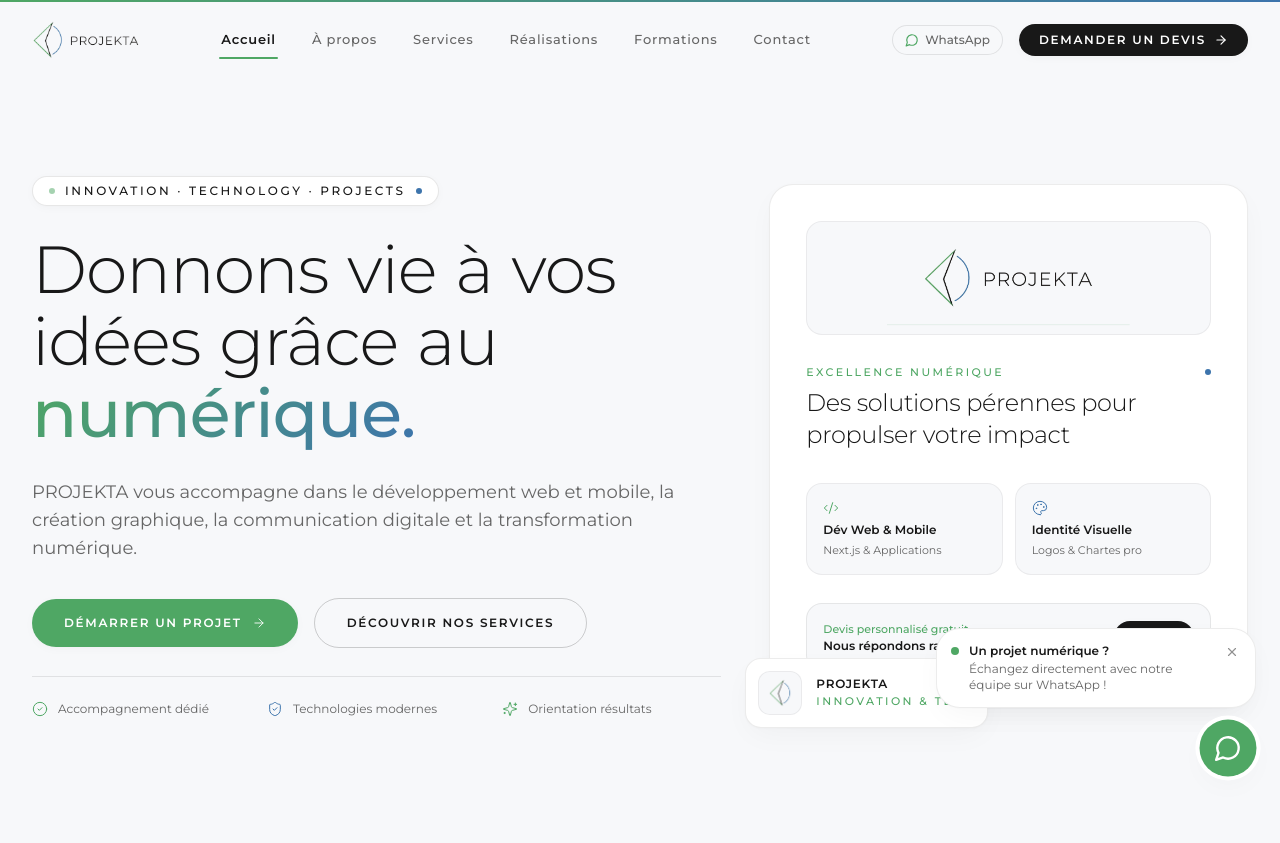
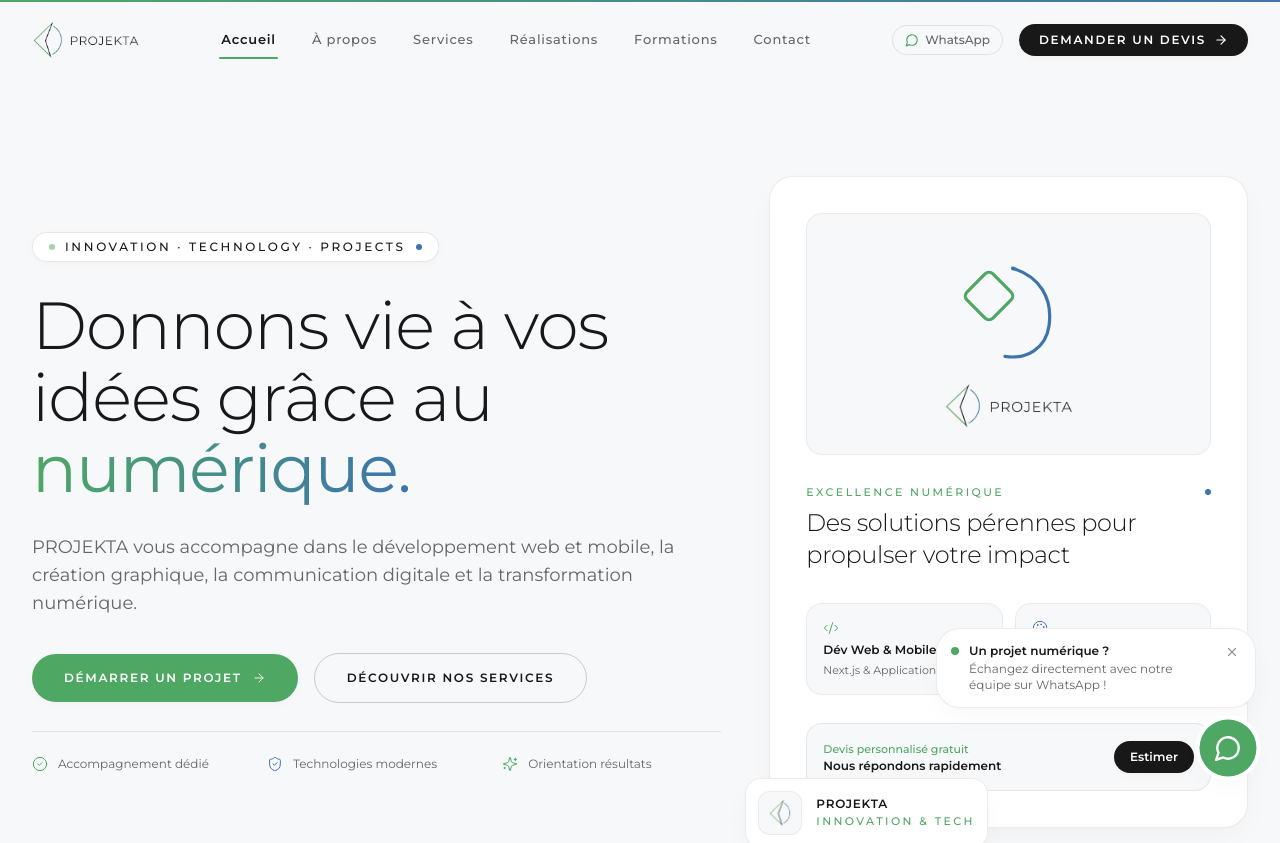
Before and after one commit to sorail742/projekta, a Next.js app: page / in a window 1280 px wide. Shown: the top 843 px of the page. Built offline with nearby package versions, Linux system fonts and the light colour scheme.

Commit message:
feat(hero): refactor hero section with word spaces fix, aria-label, stroke drawing, progressive fill button and parallax

```diff
--- a/src/components/home/HeroSection.tsx
+++ b/src/components/home/HeroSection.tsx
@@ -14,36 +14,36 @@ import {
 } from "lucide-react";
 import { COMPANY_INFO } from "@/data/company";
 
-// Courbe de transition demandée : cubic-bezier(0.22, 1, 0.36, 1)
+// Courbe d'animation spécifiée : cubic-bezier(0.22, 1, 0.36, 1)
 const EASE_PREMIUM = [0.22, 1, 0.36, 1] as const;
 
 export function HeroSection() {
   const sectionRef = useRef<HTMLElement>(null);
   const shouldReduceMotion = useReducedMotion();
 
-  // Effet de parallaxe léger au scroll sur les formes d'arrière-plan
+  // Parallaxe au scroll sur les grandes formes géométriques d'arrière-plan
   const { scrollYProgress } = useScroll({
     target: sectionRef,
     offset: ["start start", "end start"],
   });
 
-  const parallaxDiamondY = useTransform(scrollYProgress, [0, 1], [0, -50]);
-  const parallaxArcY = useTransform(scrollYProgress, [0, 1], [0, 35]);
-  const parallaxRotate = useTransform(scrollYProgress, [0, 1], [0, 8]);
+  const parallaxDiamondY = useTransform(scrollYProgress, [0, 1], [0, -60]);
+  const parallaxArcY = useTransform(scrollYProgress, [0, 1], [0, 45]);
+  const parallaxRotate = useTransform(scrollYProgress, [0, 1], [0, 6]);
 
-  // Variantes du conteneur pour l'animation en cascade (stagger)
+  // Conteneur principal pour la cascade (étiquette -> titre -> sous-titre -> boutons)
   const containerVariants = {
     hidden: { opacity: shouldReduceMotion ? 1 : 0 },
     visible: {
       opacity: 1,
       transition: {
-        staggerChildren: shouldReduceMotion ? 0 : 0.08,
-        delayChildren: shouldReduceMotion ? 0 : 0.1,
+        staggerChildren: shouldReduceMotion ? 0 : 0.09,
+        delayChildren: shouldReduceMotion ? 0 : 0.08,
       },
     },
   };
 
-  // Variantes pour chaque élément : fade + translation de 24px, durée 0.7s, cubic-bezier(0.22, 1, 0.36, 1)
+  // Animation unifiée demandée : fade + translateY 24px, 0.7s, cubic-bezier(0.22, 1, 0.36, 1)
   const itemVariants = {
     hidden: {
       opacity: shouldReduceMotion ? 1 : 0,
@@ -59,7 +59,7 @@ export function HeroSection() {
     },
   };
 
-  // Variantes pour le dessin des traits vectoriels (stroke-dasharray / stroke-dashoffset)
+  // Animation de tracé vectoriel au chargement (stroke-dashoffset via pathLength)
   const strokeDrawVariants = {
     hidden: {
       pathLength: shouldReduceMotion ? 1 : 0,
@@ -70,7 +70,7 @@ export function HeroSection() {
       opacity: 1,
       transition: {
         pathLength: {
-          duration: shouldReduceMotion ? 0 : 1.4,
+          duration: shouldReduceMotion ? 0 : 1.5,
           ease: EASE_PREMIUM,
           delay: shouldReduceMotion ? 0 : customDelay,
         },
@@ -82,7 +82,7 @@ export function HeroSection() {
     }),
   };
 
-  // Titre découpé mot par mot pour l'animation en cascade
+  // Mots du titre pour l'animation mot par mot
   const titleWords = [
     { text: "Donnons", isGradient: false },
     { text: "vie", isGradient: false },
@@ -101,21 +101,21 @@ export function HeroSection() {
     >
       {/* =========================================================================
           ARRIÈRE-PLAN GÉOMÉTRIQUE : GRANDES FORMES EN TRAITS FINS (LOSANGE & ARC)
-          Inspirées du symbole du logo (vert #4FA764 & bleu #3D74AC à 10-15% d'opacité)
-          avec parallaxe au scroll et tracé animé au chargement.
+          Vert (#4FA764) et Bleu (#3D74AC) à 10-15 % d'opacité, léger parallaxe au scroll
+          et animation de tracé (stroke-dashoffset) au chargement.
       ========================================================================= */}
       <div className="absolute inset-0 pointer-events-none overflow-hidden select-none -z-10">
-        {/* Halos lumineux d'ambiance très doux */}
-        <div className="absolute -top-32 left-1/4 w-[520px] h-[520px] bg-primary/5 rounded-full blur-3xl" />
-        <div className="absolute top-1/3 -right-20 w-[600px] h-[600px] bg-secondary/5 rounded-full blur-3xl" />
+        {/* Halos d'ambiance très subtils */}
+        <div className="absolute -top-40 left-1/4 w-[540px] h-[540px] bg-primary/[0.04] rounded-full blur-3xl" />
+        <div className="absolute top-1/3 -right-24 w-[620px] h-[620px] bg-secondary/[0.04] rounded-full blur-3xl" />
 
-        {/* Grand Losange (Diamond / Chevron apex) en vert à 12-14% d'opacité avec parallaxe */}
+        {/* Grand Losange vert (#4FA764) à 12-14 % d'opacité avec parallaxe */}
         <motion.div
           style={{
             y: shouldReduceMotion ? 0 : parallaxDiamondY,
             rotate: shouldReduceMotion ? 0 : parallaxRotate,
           }}
-          className="absolute -top-16 -left-20 sm:-left-10 lg:left-12 w-[420px] h-[420px] sm:w-[540px] sm:h-[540px]"
+          className="absolute -top-16 -left-20 sm:-left-10 lg:left-10 w-[440px] h-[440px] sm:w-[560px] sm:h-[560px]"
         >
           <svg
             viewBox="0 0 500 500"
@@ -123,13 +123,13 @@ export function HeroSection() {
             xmlns="http://www.w3.org/2000/svg"
             className="w-full h-full"
           >
-            {/* Losange extérieur vert (#4FA764) */}
+            {/* Losange extérieur en trait fin 1.5px */}
             <motion.rect
               x="250"
               y="50"
               width="280"
               height="280"
-              rx="16"
+              rx="18"
               transform="rotate(45 250 50)"
               stroke="#4FA764"
               strokeWidth="1.5"
@@ -139,15 +139,15 @@ export function HeroSection() {
               variants={strokeDrawVariants}
               initial="hidden"
               animate="visible"
-              custom={0.2}
+              custom={0.15}
             />
-            {/* Losange concentrique intérieur pour la finesse architecturale */}
+            {/* Losange intérieur concentrique avec tracé discontinu */}
             <motion.rect
               x="250"
               y="90"
               width="220"
               height="220"
-              rx="12"
+              rx="14"
               transform="rotate(45 250 90)"
               stroke="#4FA764"
               strokeWidth="1"
@@ -156,17 +156,17 @@ export function HeroSection() {
               variants={strokeDrawVariants}
               initial="hidden"
               animate="visible"
-              custom={0.4}
+              custom={0.35}
             />
           </svg>
         </motion.div>
 
-        {/* Grand Arc de Cercle en bleu (#3D74AC) à 12-15% d'opacité avec parallaxe */}
+        {/* Grand Arc de Cercle bleu (#3D74AC) à 12-15 % d'opacité avec parallaxe */}
         <motion.div
           style={{
             y: shouldReduceMotion ? 0 : parallaxArcY,
           }}
-          className="absolute top-1/4 -right-28 sm:-right-16 lg:right-6 w-[480px] h-[480px] sm:w-[620px] sm:h-[620px]"
+          className="absolute top-1/4 -right-28 sm:-right-16 lg:right-4 w-[500px] h-[500px] sm:w-[640px] sm:h-[640px]"
         >
           <svg
             viewBox="0 0 600 600"
@@ -174,9 +174,9 @@ export function HeroSection() {
             xmlns="http://www.w3.org/2000/svg"
             className="w-full h-full"
           >
-            {/* Grand arc inspiré du tracé droit du logo */}
+            {/* Grand arc inspiré de la courbure droite du logo */}
             <motion.path
-              d="M 300,60 A 240,240 0 1,1 80,380"
+              d="M 300,50 A 250,250 0 1,1 70,390"
               stroke="#3D74AC"
               strokeWidth="1.5"
               strokeOpacity="0.14"
@@ -184,28 +184,28 @@ export function HeroSection() {
               variants={strokeDrawVariants}
               initial="hidden"
               animate="visible"
-              custom={0.3}
+              custom={0.25}
             />
             {/* Second arc concentrique très fin */}
             <motion.path
-              d="M 300,100 A 200,200 0 1,1 120,360"
+              d="M 300,90 A 210,210 0 1,1 110,370"
               stroke="#3D74AC"
               strokeWidth="1"
-              strokeOpacity="0.09"
-              strokeDasharray="6 8"
+              strokeOpacity="0.08"
+              strokeDasharray="5 7"
               strokeLinecap="round"
               variants={strokeDrawVariants}
               initial="hidden"
               animate="visible"
-              custom={0.5}
+              custom={0.45}
             />
-            {/* Point de repère géométrique discret */}
+            {/* Repère discret */}
             <motion.circle
               cx="300"
-              cy="60"
+              cy="50"
               r="3.5"
               fill="#3D74AC"
-              fillOpacity="0.25"
+              fillOpacity="0.22"
               variants={strokeDrawVariants}
               initial="hidden"
               animate="visible"
@@ -214,7 +214,7 @@ export function HeroSection() {
           </svg>
         </motion.div>
 
-        {/* Trame de grille de repères 1px ultra discrète */}
+        {/* Trame de grille 1px ultra discrète */}
         <div
           className="absolute inset-0 opacity-[0.03]"
           style={{
@@ -230,7 +230,7 @@ export function HeroSection() {
         <div className="grid grid-cols-1 lg:grid-cols-12 gap-16 lg:gap-12 items-center">
           {/* =========================================================================
               COLONNE GAUCHE : ANIMATION EN CASCADE (STAGGER)
-              Étiquette -> Titre mot par mot -> Sous-titre -> Boutons -> Piliers
+              1. Étiquette -> 2. Titre (mot par mot) -> 3. Sous-titre -> 4. Boutons -> 5. Piliers
           ========================================================================= */}
           <motion.div
             variants={containerVariants}
@@ -249,20 +249,26 @@ export function HeroSection() {
               </div>
             </motion.div>
 
-            {/* 2. Titre majeur : Montserrat léger, clamp(2.5rem, 5.5vw, 5rem), mot par mot */}
-            <h1 className="text-[clamp(2.5rem,5.2vw,5rem)] font-light text-ink tracking-tight leading-[1.08]">
+            {/* 2. Titre majeur : Montserrat léger, clamp(2.5rem, 5.2vw, 5rem), mot par mot
+                   Accessibilité : aria-label sur le h1 + vraies espaces entre les mots */}
+            <h1
+              aria-label="Donnons vie à vos idées grâce au numérique."
+              className="text-[clamp(2.5rem,5.2vw,5rem)] font-light text-ink tracking-tight leading-[1.08]"
+            >
               {titleWords.map((wordObj, idx) => (
+                <React.Fragment key={idx}>
                   <motion.span
-                  key={idx}
                     variants={itemVariants}
-                  className={`inline-block mr-[0.28em] ${
+                    className={`inline-block ${
                       wordObj.isGradient
-                      ? "text-accent-gradient font-medium"
+                        ? "bg-gradient-to-r from-primary to-secondary bg-clip-text text-transparent font-normal"
                         : "font-light"
                     }`}
                   >
                     {wordObj.text}
                   </motion.span>
+                  {idx < titleWords.length - 1 && " "}
+                </React.Fragment>
               ))}
             </h1>
 
@@ -274,26 +280,26 @@ export function HeroSection() {
               {COMPANY_INFO.description}
             </motion.p>
 
-            {/* Actions : Boutons aux arrondis élégants et transitions soignées */}
+            {/* 4. Boutons : Principal vert + Secondaire contour fin avec remplissage progressif */}
             <motion.div
               variants={itemVariants}
               className="pt-2 flex flex-col sm:flex-row items-center justify-center lg:justify-start gap-3 sm:gap-4"
             >
-              {/* Bouton Principal : vert du logo + glow subtil au survol */}
+              {/* Bouton Principal : vert du logo + glow subtil au hover */}
               <Link
                 href="/devis"
-                className="w-full sm:w-auto inline-flex items-center justify-center gap-2.5 px-8 py-4 text-xs font-semibold uppercase tracking-wider text-white bg-primary hover:bg-primary-hover rounded-full shadow-soft hover:shadow-[0_0_28px_rgba(79,167,100,0.45)] transition-all duration-300 group"
+                className="w-full sm:w-auto inline-flex items-center justify-center gap-2.5 px-8 py-4 text-xs font-semibold uppercase tracking-wider text-white bg-primary hover:bg-primary-hover rounded-full shadow-soft hover:shadow-[0_0_26px_rgba(79,167,100,0.4)] transition-all duration-300 active:scale-[0.98] group"
               >
                 <span>Démarrer un projet</span>
                 <ArrowRight strokeWidth={1.5} className="h-3.5 w-3.5 group-hover:translate-x-1 transition-transform duration-200" />
               </Link>
 
-              {/* Bouton Secondaire : contour fin 1px + remplissage progressif de gauche à droite */}
+              {/* Bouton Secondaire : contour fin 1px + remplissage progressif au hover */}
               <Link
                 href="/services"
-                className="relative group overflow-hidden w-full sm:w-auto inline-flex items-center justify-center gap-2 px-8 py-4 text-xs font-semibold uppercase tracking-wider text-ink border border-ink/20 rounded-full transition-colors duration-300"
+                className="relative group overflow-hidden w-full sm:w-auto inline-flex items-center justify-center gap-2 px-8 py-4 text-xs font-semibold uppercase tracking-wider text-ink border border-ink/20 rounded-full transition-colors duration-300 active:scale-[0.98]"
               >
-                {/* Remplissage progressif élégant */}
+                {/* Remplissage progressif élégant de gauche à droite */}
                 <span className="absolute inset-0 bg-ink origin-left scale-x-0 group-hover:scale-x-100 transition-transform duration-300 ease-out" />
                 <span className="relative z-10 group-hover:text-white transition-colors duration-300">
                   Découvrir nos services
@@ -301,7 +307,7 @@ export function HeroSection() {
               </Link>
             </motion.div>
 
-            {/* 5. Piliers de réassurance avec traits fins de 1px */}
+            {/* 5. Piliers de réassurance */}
             <motion.div
               variants={itemVariants}
               className="pt-6 grid grid-cols-1 sm:grid-cols-3 gap-4 border-t border-ink/10 text-xs text-ink-muted"
@@ -322,8 +328,8 @@ export function HeroSection() {
           </motion.div>
 
           {/* =========================================================================
-              COLONNE DROITE : VITRINE HAUT DE GAMME AVEC SYMBOLE ET LOGO OFFICIEL
-              Dessin vectoriel dynamique du symbole avec animation de tracé
+              COLONNE DROITE : VITRINE PREMIUM AVEC TRACÉ DU SYMBOLE DU LOGO
+              Animation de tracé (stroke-dashoffset) au chargement
           ========================================================================= */}
           <motion.div
             initial={{ opacity: shouldReduceMotion ? 1 : 0, scale: shouldReduceMotion ? 1 : 0.96 }}
@@ -332,38 +338,69 @@ export function HeroSection() {
             className="lg:col-span-5 relative"
           >
             <div className="relative mx-auto max-w-md lg:max-w-none">
-              {/* Carte Principale : Style épuré, blanc pur et traits fins de 1px */}
+              {/* Carte Principale : Style épuré, blanc pur et traits fins */}
               <div className="relative rounded-3xl bg-white p-7 sm:p-9 shadow-card border border-ink/[0.08] flex flex-col space-y-7">
-                {/* Cadre Logo Horizontal officiel (respect strict sans déformation) */}
-                <div className="relative rounded-2xl bg-[#F7F8FA] p-6 border border-ink/[0.06] flex items-center justify-center overflow-hidden">
-                  {/* Tracé vectoriel animé en arrière-plan du logo qui se dessine */}
-                  <div className="absolute inset-0 pointer-events-none opacity-40">
+                {/* Cadre Symbole & Logo Officiel avec Tracé Vectoriel Animé */}
+                <div className="relative rounded-2xl bg-[#F7F8FA] p-6 border border-ink/[0.06] flex flex-col items-center justify-center overflow-hidden">
+                  {/* Tracé vectoriel animé du symbole officiel (losange vert + arc bleu) */}
+                  <div className="relative w-28 h-28 sm:w-32 sm:h-32 mb-4 flex items-center justify-center">
                     <svg
-                      viewBox="0 0 300 120"
+                      viewBox="0 0 160 160"
                       fill="none"
                       xmlns="http://www.w3.org/2000/svg"
                       className="w-full h-full"
                     >
-                      {/* Ligne d'accent vectorielle animée */}
-                      <motion.path
-                        d="M 20,110 L 280,110"
+                      {/* Losange vert du logo qui se trace (stroke-dashoffset) */}
+                      <motion.rect
+                        x="55"
+                        y="40"
+                        width="46"
+                        height="46"
+                        rx="7"
+                        transform="rotate(45 55 40)"
                         stroke="#4FA764"
-                        strokeWidth="1"
-                        strokeOpacity="0.3"
+                        strokeWidth="4"
+                        strokeLinecap="round"
+                        strokeLinejoin="round"
                         variants={strokeDrawVariants}
                         initial="hidden"
                         animate="visible"
-                        custom={0.8}
+                        custom={0.2}
+                      />
+
+                      {/* Arc de cercle bleu du logo qui se trace en synchronisation */}
+                      <motion.path
+                        d="M 85,38 C 118,48 135,75 130,110 C 126,138 102,152 75,148"
+                        stroke="#3D74AC"
+                        strokeWidth="4"
+                        strokeLinecap="round"
+                        variants={strokeDrawVariants}
+                        initial="hidden"
+                        animate="visible"
+                        custom={0.45}
+                      />
+
+                      {/* Repère central géométrique */}
+                      <motion.circle
+                        cx="85"
+                        cy="38"
+                        r="2.5"
+                        fill="#3D74AC"
+                        variants={strokeDrawVariants}
+                        initial="hidden"
+                        animate="visible"
+                        custom={0.7}
                       />
                     </svg>
                   </div>
 
-                  <div className="relative h-14 sm:h-16 w-full flex items-center justify-center">
+                  {/* Logo typographique horizontal officiel PROJEKTA */}
+                  <div className="relative h-10 sm:h-12 w-full flex items-center justify-center">
                     <Image
                       src="/logo-full.webp"
                       alt="PROJEKTA - Innovation • Technology • Projects"
-                      width={270}
-                      height={100}
+                      width={220}
+                      height={75}
                       className="max-h-full w-auto object-contain"
                       priority
                     />
@@ -383,7 +420,7 @@ export function HeroSection() {
                   </h3>
                 </div>
 
-                {/* Grille de 2 spécialités emblématiques avec bordures fines */}
+                {/* Grille de 2 spécialités emblématiques */}
                 <div className="grid grid-cols-2 gap-3 pt-1">
                   <div className="rounded-2xl bg-[#F7F8FA] p-4 border border-ink/[0.06] flex flex-col space-y-1.5 hover:border-primary/30 transition-colors">
                     <Code2 strokeWidth={1.5} className="h-4 w-4 text-primary" />
@@ -398,7 +435,7 @@ export function HeroSection() {
                   </div>
                 </div>
 
-                {/* Bandeau d'estimation avec liseré subtil */}
+                {/* Bandeau d'estimation sobre et réactif */}
                 <div className="rounded-2xl bg-[#F7F8FA] p-4 border border-ink/[0.08] flex items-center justify-between">
                   <div>
                     <p className="text-[11px] text-primary font-medium">Devis personnalisé gratuit</p>
@@ -413,14 +450,13 @@ export function HeroSection() {
                 </div>
               </div>
 
-              {/* Badge flottant avec le symbole officiel et le tracé vectoriel animé */}
+              {/* Badge flottant avec le symbole officiel */}
               <motion.div
                 initial={{ opacity: shouldReduceMotion ? 1 : 0, y: shouldReduceMotion ? 0 : 16 }}
                 animate={{ opacity: 1, y: 0 }}
                 transition={{ duration: shouldReduceMotion ? 0 : 0.6, ease: EASE_PREMIUM, delay: shouldReduceMotion ? 0 : 0.5 }}
                 className="absolute -bottom-5 -left-4 sm:-left-6 bg-white rounded-2xl p-3 shadow-card border border-ink/[0.08] flex items-center gap-3.5"
               >
-                {/* Icône du symbole officiel avec cadre net */}
                 <div className="relative h-11 w-11 rounded-xl bg-[#F7F8FA] border border-ink/[0.06] p-1.5 flex items-center justify-center shrink-0">
                   <Image
                     src="/logo-icon.webp"
```
Lines whose indentation alone changed are shown as unchanged.
